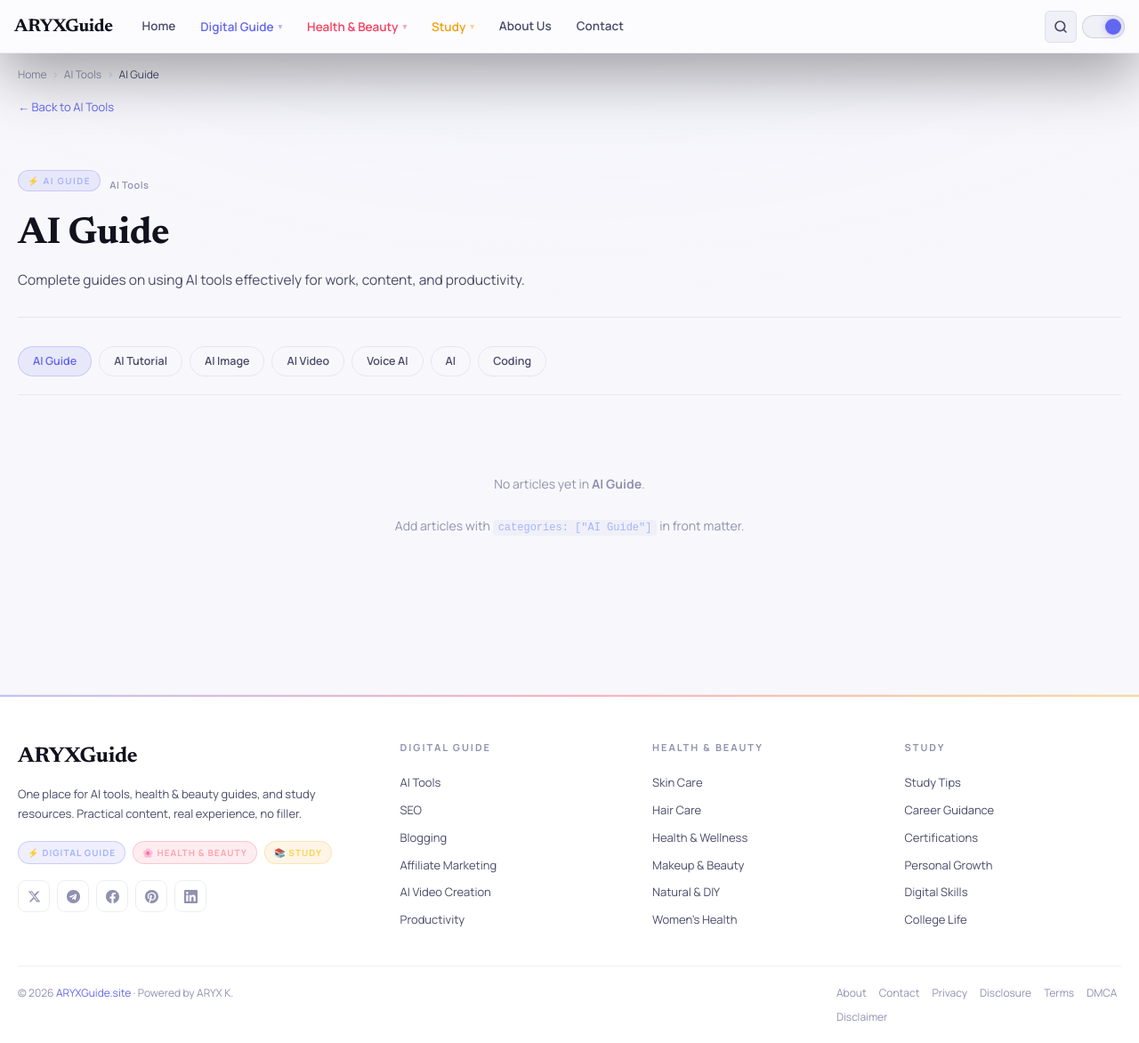
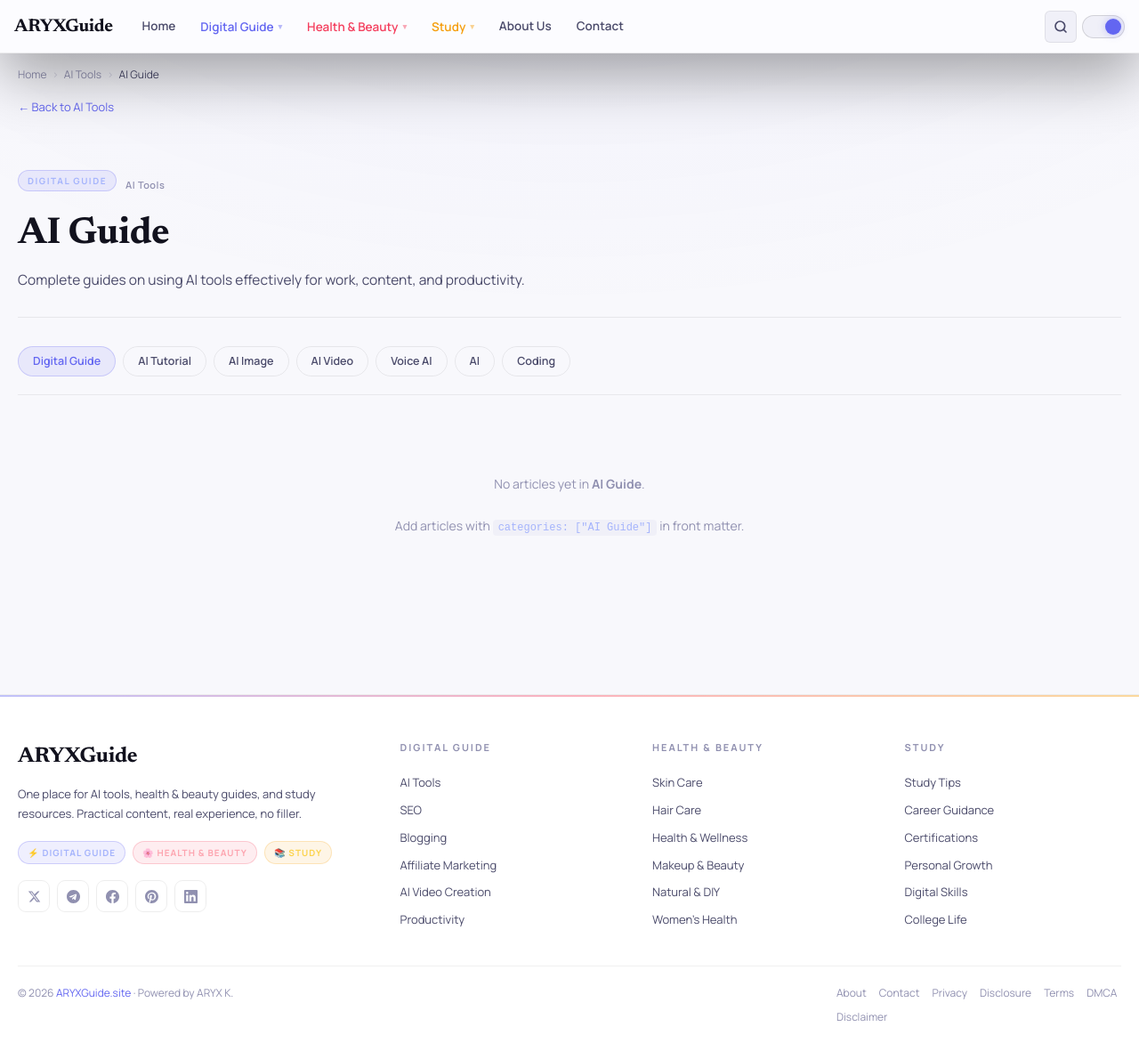
Before and after one commit to AryxK6/aryxguide, a Jekyll site: the page built from category/digital-guide/ai-tools/ai-guide/index.md, in a window 1280 px wide and 1172 px high. Shown: the whole window at 89% size. Built offline with Jekyll 4.4.1, drawn with Linux system fonts in a browser that asks for light colours.

Commit message:
Update category_ai.html

```diff
--- a/_layouts/category_ai.html
+++ b/_layouts/category_ai.html
@@ -63,7 +63,7 @@ layout: default
   <!-- Category Header -->
   <div class="cat-header">
     <div class="cat-eyebrow">
-      <span class="niche-pill pill-ai">⚡ AI Guide</span>
+      <span class="niche-pill pill-ai">Digital Guide</span>
       {% if page.parent_category %}
       <span style="font-size:11px;color:var(--text-3);font-weight:600;letter-spacing:0.5px;">{{ page.parent_category }}</span>
       {% endif %}
@@ -79,7 +79,7 @@ layout: default
 
   {% if page_slug == "ai-tools" %}
   <div class="subcat-grid">
-    <a href="/category/digital-guide/ai-tools/ai-guide/" class="subcat-card"><div class="subcat-card-title">AI Guide</div><div class="subcat-card-desc">Complete guides on using AI tools effectively for work, content, and productivity.</div><div class="subcat-card-arrow">Browse →</div></a>
+    <a href="/category/digital-guide/ai-tools/ai-guide/" class="subcat-card"><div class="subcat-card-title">Digital Guide</div><div class="subcat-card-desc">Complete guides on using AI tools effectively for work, content, and productivity.</div><div class="subcat-card-arrow">Browse →</div></a>
     <a href="/category/digital-guide/ai-tools/ai-tutorial/" class="subcat-card"><div class="subcat-card-title">AI Tutorial</div><div class="subcat-card-desc">Step-by-step tutorials for learning and using specific AI tools without the fluff.</div><div class="subcat-card-arrow">Browse →</div></a>
     <a href="/category/digital-guide/ai-tools/ai-image-generation/" class="subcat-card"><div class="subcat-card-title">AI Image Generation</div><div class="subcat-card-desc">Midjourney, DALL-E, Flux, and more — tested and compared for real use cases.</div><div class="subcat-card-arrow">Browse →</div></a>
     <a href="/category/digital-guide/ai-tools/ai-video-creation/" class="subcat-card"><div class="subcat-card-title">AI Video Creation</div><div class="subcat-card-desc">Create professional videos using AI. No camera, no studio, no expensive gear.</div><div class="subcat-card-arrow">Browse →</div></a>
@@ -123,7 +123,7 @@ layout: default
   <div style="margin-top:8px;">
     <div class="section-header" style="margin-top:0;">
       <div class="section-header-left">
-        <div class="section-icon icon-ai" style="width:24px;height:24px;font-size:13px;">⚡</div>
+        <div class="section-icon icon-ai" style="width:24px;height:24px;font-size:13px;"></div>
         <div class="section-title" style="font-size:16px;">All Articles</div>
       </div>
       <div class="section-line"></div>
@@ -140,7 +140,7 @@ layout: default
   {% assign page_parent = page.parent_slug %}
   <div class="subcat-filter">
     {% if page_parent == "ai-tools" %}
-      <a href="/category/digital-guide/ai-tools/ai-guide/" class="filter-pill {% if page.url contains '/ai-guide/' %}active{% endif %}">AI Guide</a>
+      <a href="/category/digital-guide/ai-tools/ai-guide/" class="filter-pill {% if page.url contains '/ai-guide/' %}active{% endif %}">Digital Guide</a>
       <a href="/category/digital-guide/ai-tools/ai-tutorial/" class="filter-pill {% if page.url contains '/ai-tutorial/' %}active{% endif %}">AI Tutorial</a>
       <a href="/category/digital-guide/ai-tools/ai-image-generation/" class="filter-pill {% if page.url contains '/ai-image-generation/' %}active{% endif %}">AI Image</a>
       <a href="/category/digital-guide/ai-tools/ai-video-creation/" class="filter-pill {% if page.url contains '/ai-video-creation/' %}active{% endif %}">AI Video</a>
@@ -205,7 +205,7 @@ layout: default
   // Map sub-category slugs to post category names used in front matter
   var CAT_MAP = {
     // AI Tools
-    "ai-guide":             ["AI Guides","AI Guide","ai guide"],
+    "ai-guide":             ["AI Guides","Digital Guide","ai guide"],
     "ai-tutorial":          ["AI Tutorials","AI Tutorial","ai tutorial"],
     "ai-image-generation":  ["AI Image Generation","ai image"],
     "ai-video-creation":    ["AI Video Creation","ai video"],
```
